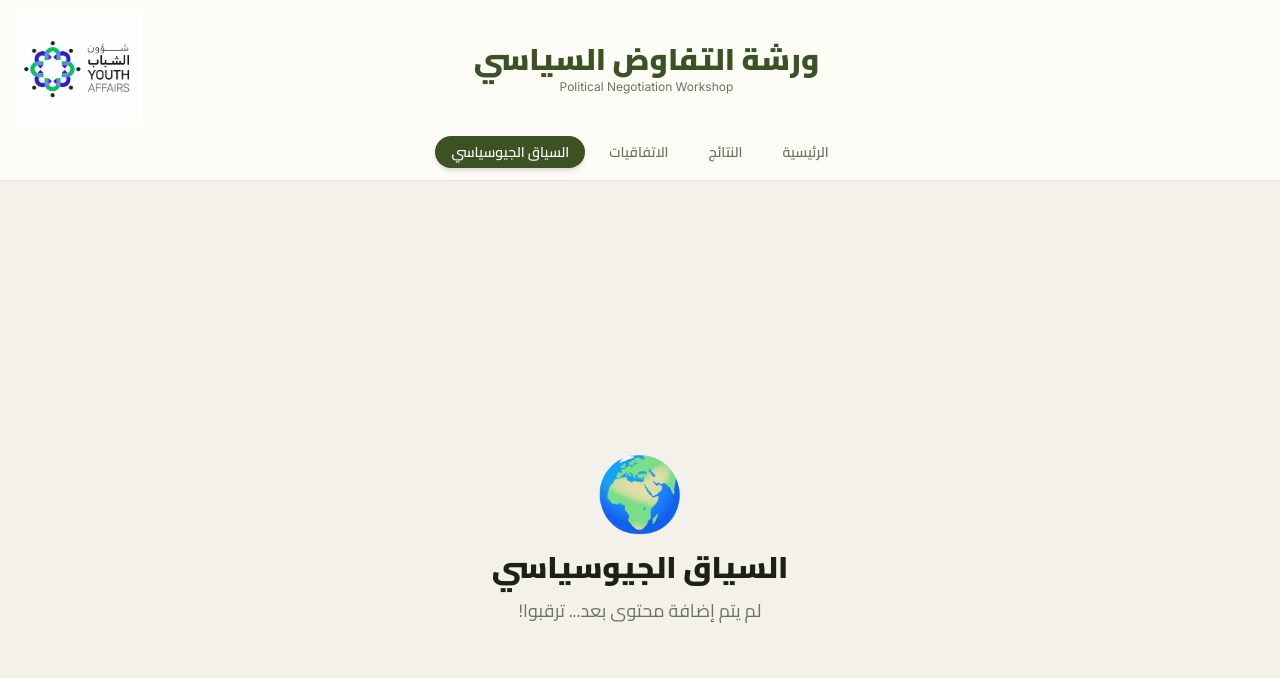
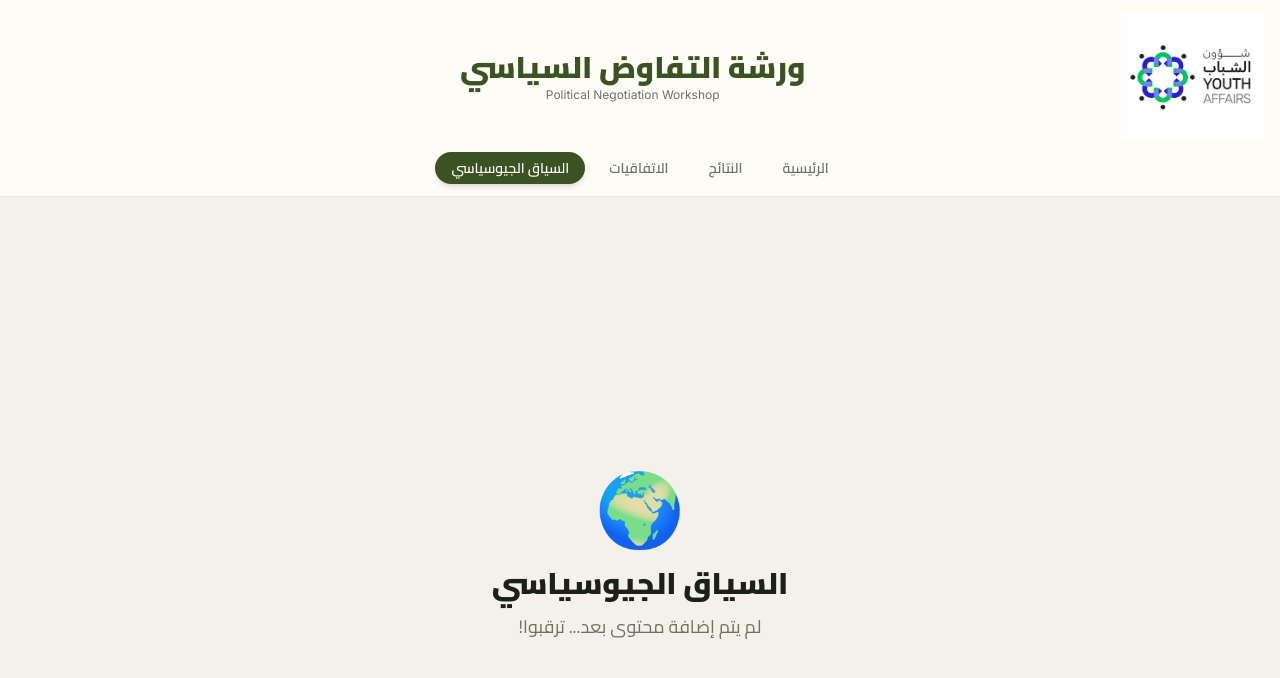
Before and after one commit to 7amzaoi/negotiation-workshop, a React (Vite) app: page /geopolitics in a window 1280 px wide. Shown: the top 678 px of the page. Built offline with nearby package versions, Linux system fonts and the light colour scheme; no server answers; the database is empty.

Commit message:
feat: enlarge logo in header for better visibility
Co-Authored-By: Claude Opus 4.6 <noreply@anthropic.com>

```diff
--- a/src/components/Header.tsx
+++ b/src/components/Header.tsx
@@ -15,8 +15,8 @@ export function Header() {
       <div className="max-w-7xl mx-auto px-4 py-3">
         {/* Logo in corner + Title centered */}
         <div className="flex items-center justify-between mb-3">
-          {/* Spacer for balance */}
-          <div className="w-20 md:w-28" />
+          {/* Logo — right corner (first in RTL), bigger */}
+          <img src="/logo.webp" alt="شؤون الشباب" className="h-24 md:h-32 w-auto object-contain" />
 
           {/* Title — centered */}
           <div className="text-center">
@@ -28,8 +28,8 @@ export function Header() {
             </p>
           </div>
 
-          {/* Logo — right corner, bigger */}
-          <img src="/logo.webp" alt="شؤون الشباب" className="h-20 md:h-28 w-auto object-contain" />
+          {/* Spacer for balance */}
+          <div className="w-24 md:w-32" />
         </div>
 
         {/* Navigation */}
```
